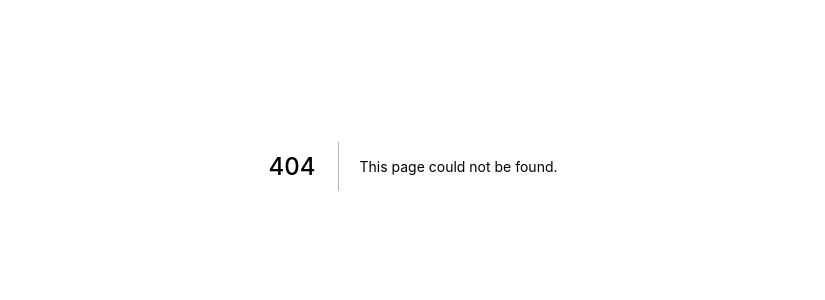
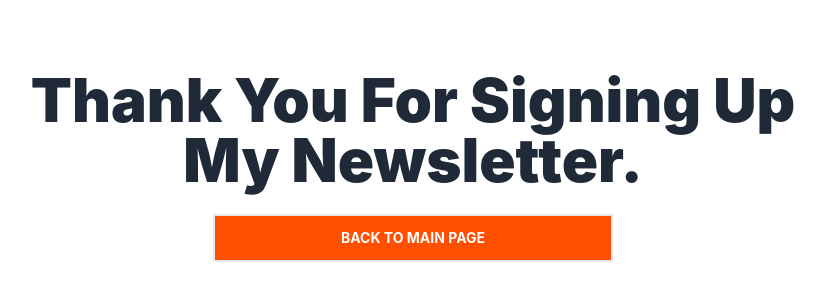
Before and after one commit to kengkeelim/kengkeev3, a Next.js app: page /tq in a window 1280 px wide. Before the commit this address had no page. Shown: the part 234-534 px from the top of the page, without its empty margins (227-1052 px from the left). Built offline with nearby package versions, Linux system fonts and the light colour scheme.

Commit message:
Add Thank You page

```diff
--- /dev/null
+++ b/src/pages/tq.js
@@ -0,0 +1,32 @@
+import Head from "next/head";
+import Link from "next/link";
+
+function ThankYou() {
+  return (
+    <div className="h-screen w-screen">
+      <Head>
+        <title>Keng Kee | Thank You</title>
+        <link rel="icon" href="/favicon.ico" />
+        <meta name="robots" content="noindex" />
+      </Head>
+
+      <section className="h-screen grid place-content-center text-center text-gray-800 p-10 md:px-20 md:w-3/4 md:mx-auto">
+        <h1 className="text-4xl font-black md:text-6xl">
+          Thank You For Signing Up My Newsletter.
+        </h1>
+        <Link href="/" as="/" replace>
+          <a>
+            <button
+              type="button"
+              className="text-sm bg-orange-light text-white w-full md:w-1/2 font-bold p-3 mt-6 focus:outline-none border-2 hover:bg-white hover:text-orange-light hover:border-orange-light"
+            >
+              BACK TO MAIN PAGE
+            </button>
+          </a>
+        </Link>
+      </section>
+    </div>
+  );
+}
+
+export default ThankYou;
```
